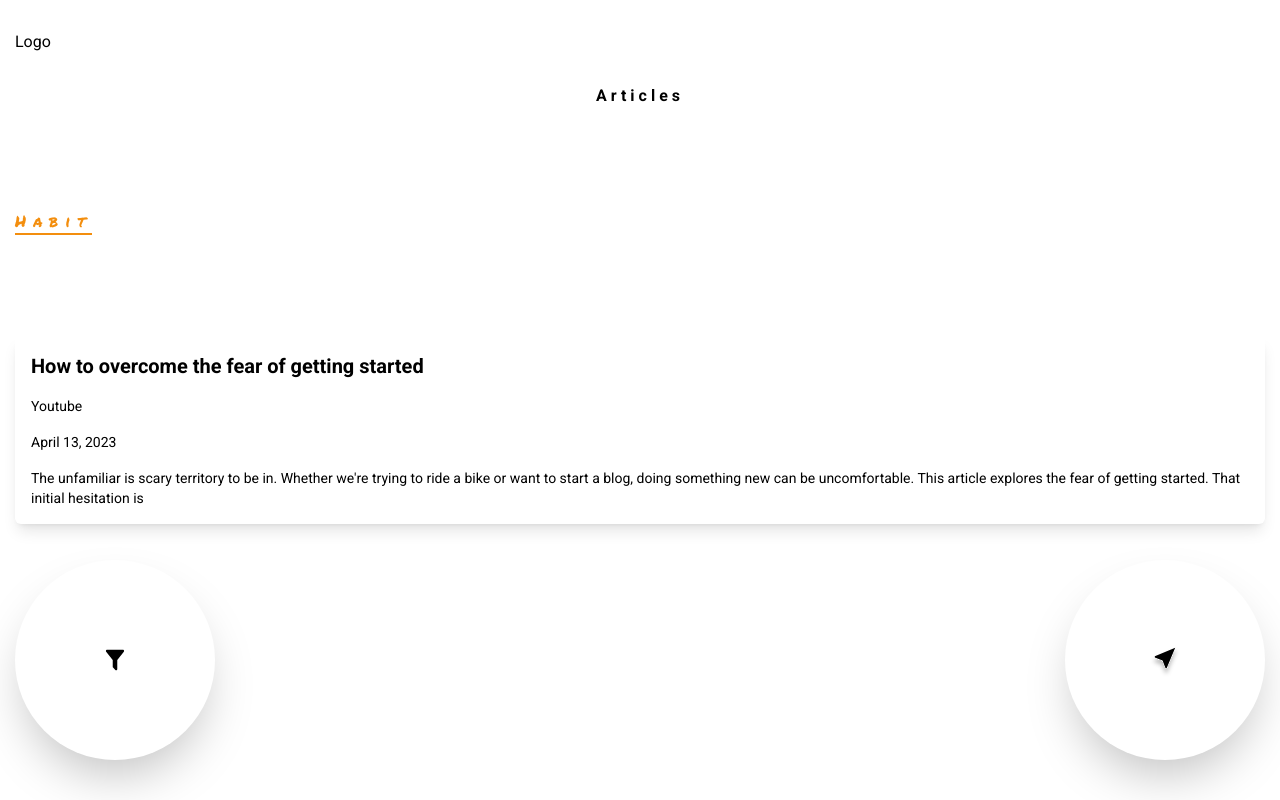
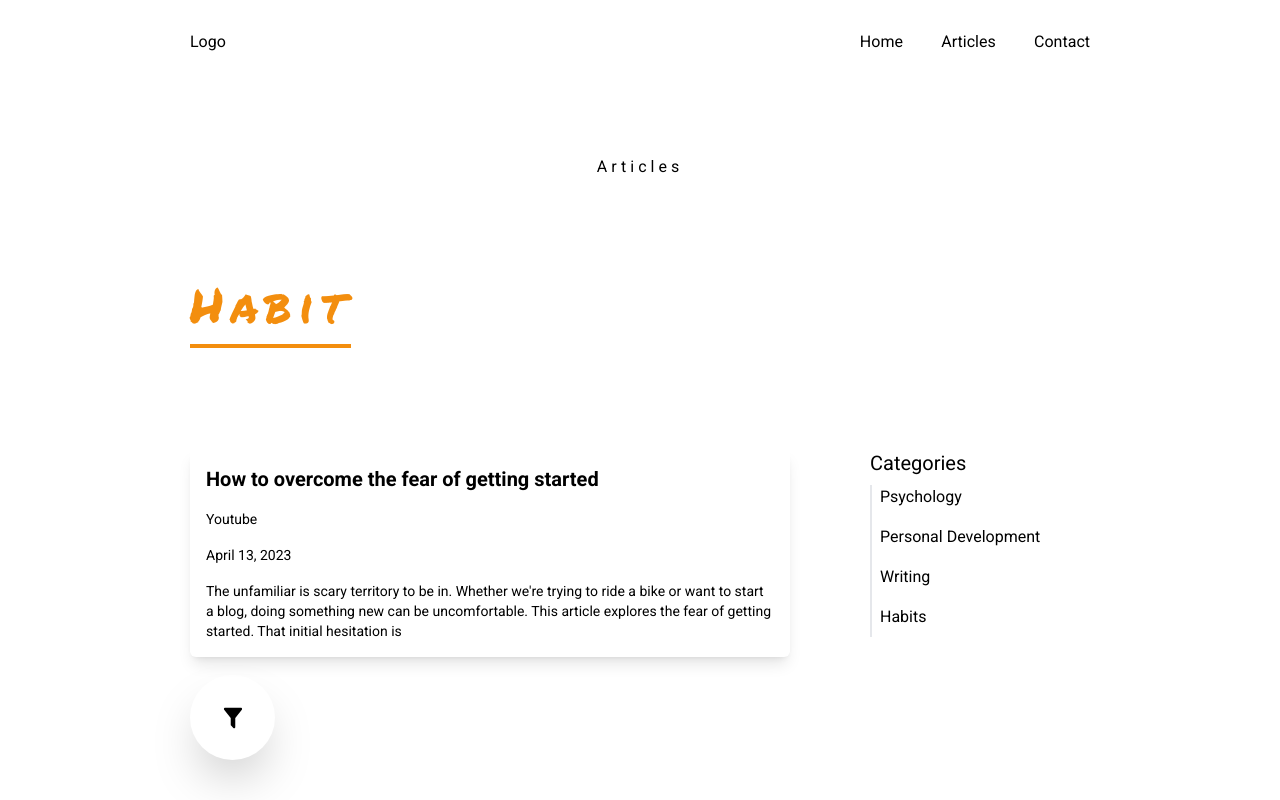
Before and after one commit to wtshek/blog, a Next.js app: page /articles in a window 1280 px wide. Built offline with nearby package versions, Linux system fonts and the light colour scheme.

Commit message:
feat: add desktop layout of articles page

```diff
--- a/package.json
+++ b/package.json
@@ -14,6 +14,7 @@
     "@types/react": "18.2.7",
     "@types/react-dom": "18.2.4",
     "autoprefixer": "10.4.14",
+    "clsx": "^1.2.1",
     "encoding": "^0.1.13",
     "eslint": "8.41.0",
     "eslint-config-next": "13.4.3",
@@ -24,5 +25,8 @@
     "tailwindcss": "3.3.2",
     "typescript": "5.0.4"
   },
-  "devDependencies": {}
+  "devDependencies": {
+    "@trivago/prettier-plugin-sort-imports": "^4.1.1",
+    "prettier": "^2.8.8"
+  }
 }
--- a/src/app/articles/page.tsx
+++ b/src/app/articles/page.tsx
@@ -1,3 +1,5 @@
+import clsx from "clsx";
+
 const articles = [
   {
     id: "id",
@@ -9,23 +11,45 @@ const articles = [
   },
 ];
 
+const categories = ["Psychology", "Personal Development", "Writing", "Habits"];
+
 const Articles = () => {
   return (
     <div className="padding-x flex flex-col items-center">
-      <h2 className="tracking-[4px] text-base font-bold mb-[7.9vw]">
-        Articles
-      </h2>
-      <div className="text-primary self-start font-marker tracking-[7px] border-b-2 border-b-primary mb-[7.9vw]">
+      <h2 className="tracking-[4px] text-base mb-[7.9vw]">Articles</h2>
+      <div className="text-primary self-start font-marker tracking-[7px] border-b-2 border-b-primary mb-[7.9vw] lg:text-5xl lg:border-b-4 lg:pb-4">
         Habit
       </div>
-      {articles.map(({ id, title, categories, publishedDate, abstract }) => (
+      <div className="lg:grid lg:grid-cols-3">
+        <div className="lg:col-span-2">
+          {articles.map(
+            ({ id, title, categories, publishedDate, abstract }) => (
               <div className="rounded-md shadow-lg px-4 py-4" key={id}>
                 <h1 className="text-xl font-bold">{title}</h1>
                 <div className="py-4 text-sm">{categories.join(",")}</div>
                 <div className="pb-4 text-sm">{publishedDate}</div>
                 <div className="text-sm">{abstract}</div>
               </div>
+            )
+          )}
+        </div>
+        <div className="invisible lg:visible lg:col-span-1 lg:ml-[80px]">
+          <div className="text-xl">Categories</div>
+          <div className="mt-2">
+            {categories.map((category, index) => (
+              <div
+                key={category}
+                className={clsx({
+                  "pt-2": index !== 0,
+                  "border-l-2 border-l-grey pl-2 pb-2": true,
+                })}
+              >
+                {category}
+              </div>
             ))}
+          </div>
+        </div>
+      </div>
     </div>
   );
 };
--- a/src/app/layout.tsx
+++ b/src/app/layout.tsx
@@ -1,4 +1,5 @@
 import { Navbar } from "@/components/Navbar";
+
 import "./globals.css";
 
 export default function RootLayout({
@@ -9,7 +10,7 @@ export default function RootLayout({
   console.log("log in root layout");
   return (
     <html lang="en">
-      <body className="min-w-screen min-h-screen">
+      <body className="min-w-screen min-h-screen lg:max-w-[930px] lg:m-auto">
         <Navbar />
         {children}
       </body>
--- a/src/components/Navbar/Navbar.tsx
+++ b/src/components/Navbar/Navbar.tsx
@@ -1,9 +1,11 @@
 "use client";
+
+import clsx from "clsx";
+import Image from "next/image";
+
 import filterIcon from "../../../public/svg/filter.svg";
 import navigationIcon from "../../../public/svg/navigation-variant.svg";
-import Image from "next/image";
 
-export const Navbar = () => {
 const mobileNavbarButtons = [
   {
     icon: filterIcon,
@@ -18,16 +20,54 @@ export const Navbar = () => {
     onClick: () => {
       console.log("on navigation click");
     },
+    className: "md:hidden",
   },
 ];
 
+const navbarItems = [
+  {
+    key: "home",
+    label: "Home",
+    href: "/",
+  },
+  {
+    key: "articles",
+    label: "Articles",
+    href: "/",
+  },
+  {
+    key: "contact",
+    label: "Contact",
+    href: "/",
+  },
+];
+
+export const Navbar = () => {
   return (
     <>
-      <nav className="padding-x py-[30px]">Logo</nav>
+      <nav className="padding-x pt-[30px] pb-[7.9vw] flex justify-between">
+        <div>Logo</div>
+        <div className="invisible md:visible flex">
+          {/* TODO: change to next link */}
+          {navbarItems.map((item, index) => (
+            <div
+              key={item.key}
+              className={clsx({
+                "ml-[3vw]": index !== 0,
+              })}
+            >
+              {item.label}
+            </div>
+          ))}
+        </div>
+      </nav>
       <div className="fixed bottom-10 padding-x flex justify-between w-full">
-        {mobileNavbarButtons.map(({ icon, key, onClick }) => (
+        {mobileNavbarButtons.map(({ icon, key, onClick, className }) => (
           <button
-            className="w-[15.6vw] h-[15.6vw] rounded-full shadow-2xl flex justify-center items-center"
+            className={clsx(
+              "w-[15.6vw] h-[15.6vw] max-w-[60px] max-h-[60px] rounded-full shadow-2xl flex justify-center items-center md:w-[11vw] md:h-[11vw] md:max-w-[85px] md:max-h-[85px]",
+              className
+            )}
             key={key}
             onClick={onClick}
           >
```
Also changed, not shown: 2 other files (tests, documents, lock files or other folders). Lines whose indentation alone changed are shown as unchanged.
